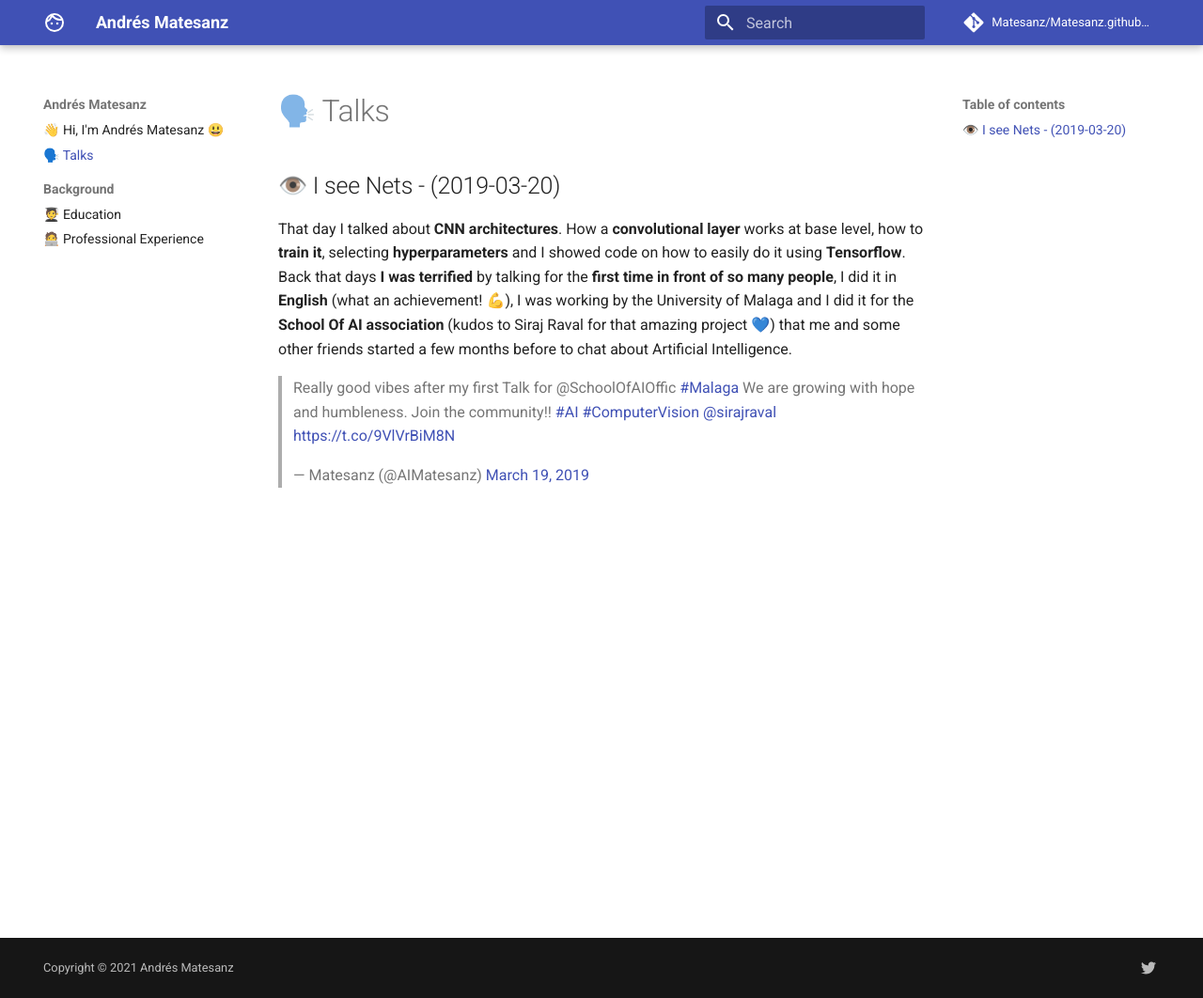
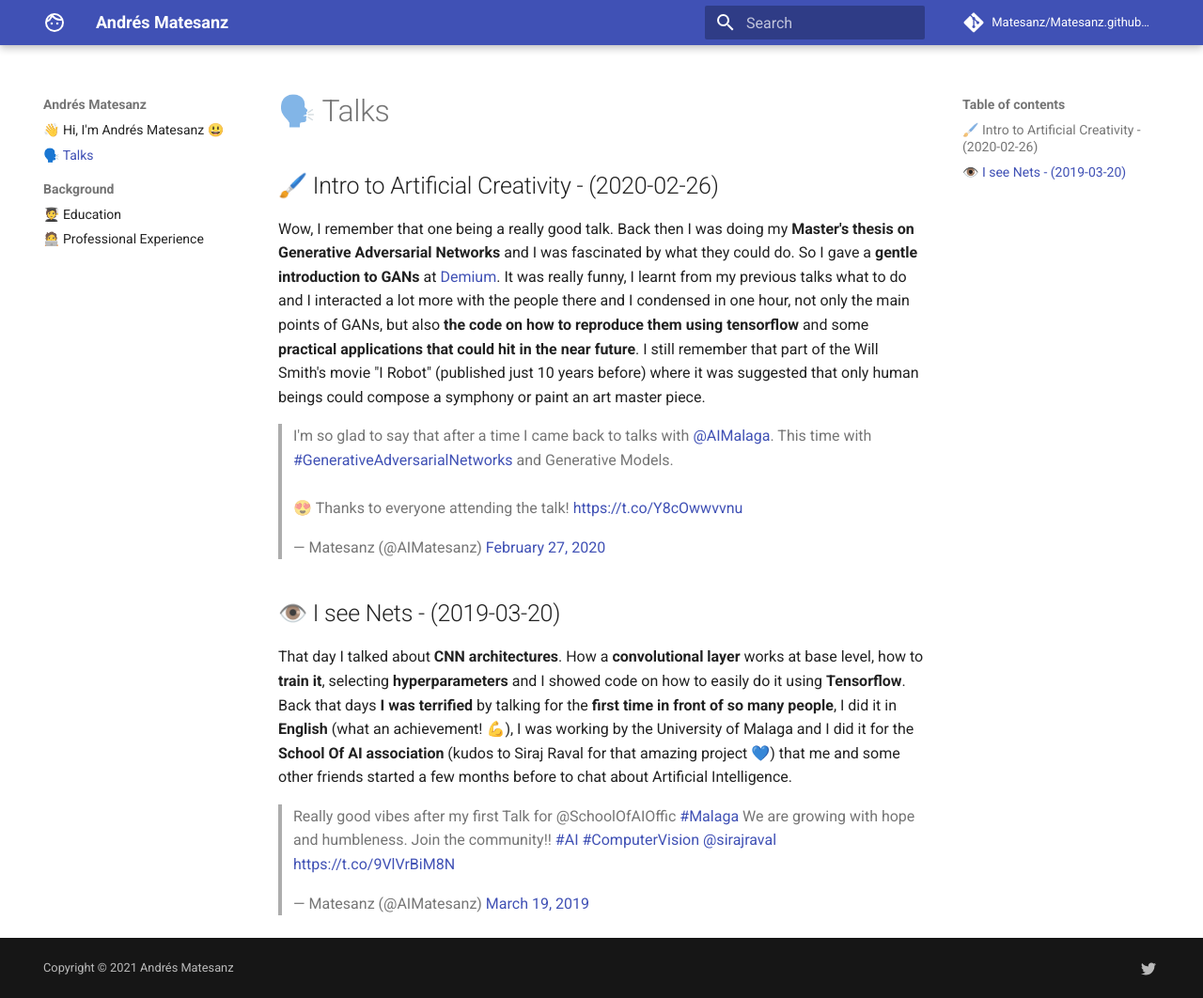
Before and after one commit to Matesanz/Matesanz.github.io, an MkDocs documentation site: the page built from docs/talks.md, in a window 1280 px wide and 1062 px high. Shown: the whole window at 94% size. Built offline with MkDocs 1.6.1 and Material for MkDocs 9.7.7, drawn with Linux system fonts in a browser that asks for light colours; comment, search, counter and statistics services are not loaded.

Commit message:
✨ add intro to artificial creativity talk

```diff
--- a/docs/talks.md
+++ b/docs/talks.md
@@ -1,4 +1,19 @@
 # 🗣️ Talks
+
+## 🖌️ Intro to Artificial Creativity - (2020-02-26)
+
+Wow, I remember that one being a really good talk. Back then I was doing my **Master's thesis on Generative Adversarial Networks** and I was fascinated by what they could do. So I gave a **gentle introduction to GANs** at [Demium](https://demium.com). It was really funny, I learnt from my previous talks what to do and I interacted a lot more with the people there and I condensed in one hour, not only the main points of GANs, but also **the code on how to reproduce them using tensorflow** and some **practical applications that could hit in the near future**. I still remember that part of the Will Smith's movie "I Robot" (published just 10 years before) where it was suggested that only human beings could compose a symphony or paint an art master piece.
+
+<blockquote class="twitter-tweet">
+  <p lang="en" dir="ltr">I&#39;m so glad to say that after a time I came back to talks with
+    <a href="https://twitter.com/AIMalaga?ref_src=twsrc%5Etfw">@AIMalaga</a>.
+    This time with
+    <a href="https://twitter.com/hashtag/GenerativeAdversarialNetworks?src=hash&amp;ref_src=twsrc%5Etfw">#GenerativeAdversarialNetworks</a>
+    and Generative Models. <br>
+    <br>😍 Thanks to everyone attending the talk! <a href="https://t.co/Y8cOwwvvnu">https://t.co/Y8cOwwvvnu</a>
+  </p>&mdash; Matesanz (@AIMatesanz) <a href="https://twitter.com/AIMatesanz/status/1233148439321612290?ref_src=twsrc%5Etfw">February 27, 2020</a>
+</blockquote>
+<script async src="https://platform.twitter.com/widgets.js" charset="utf-8"></script>
 
 ## 👁️ I see Nets - (2019-03-20)
 
```
